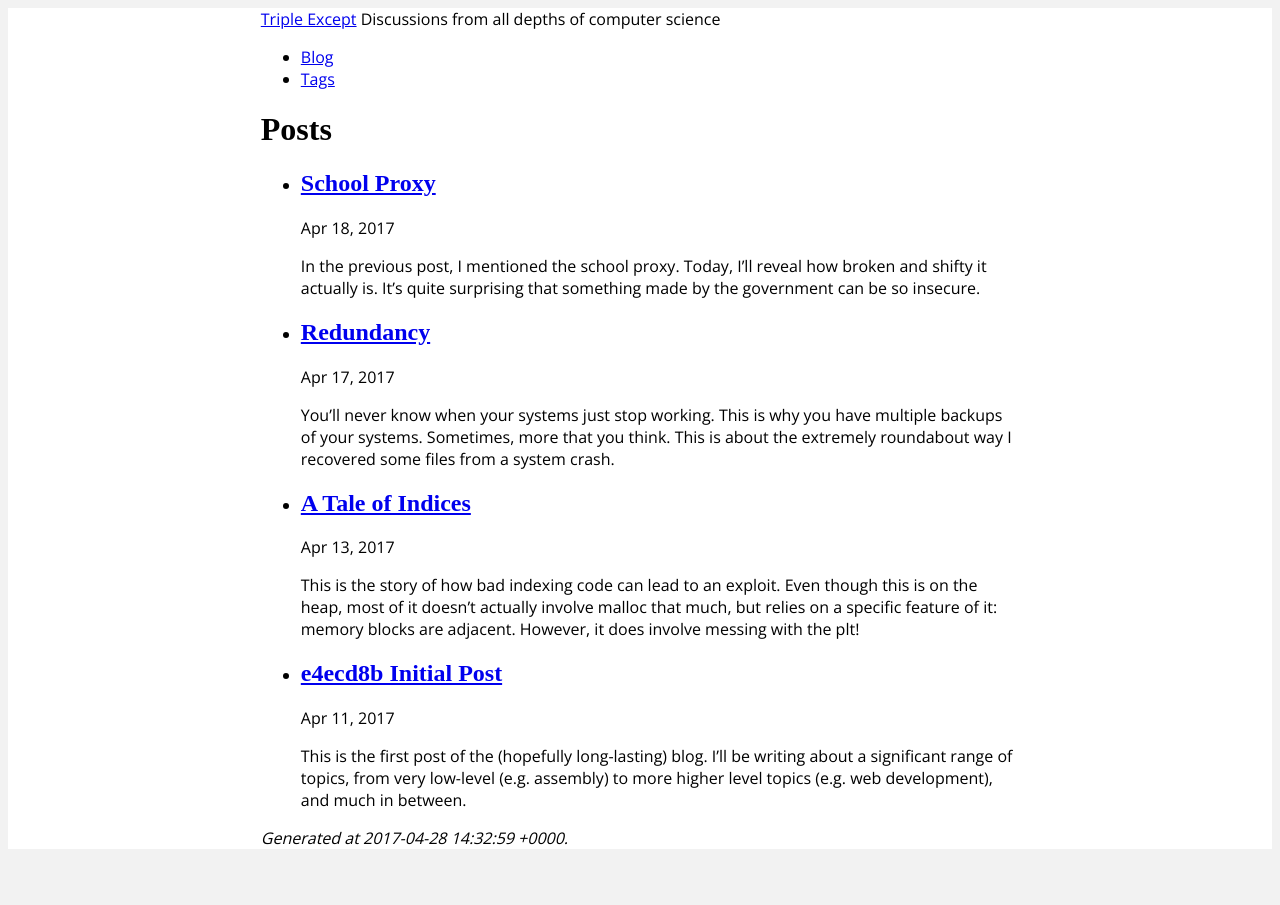
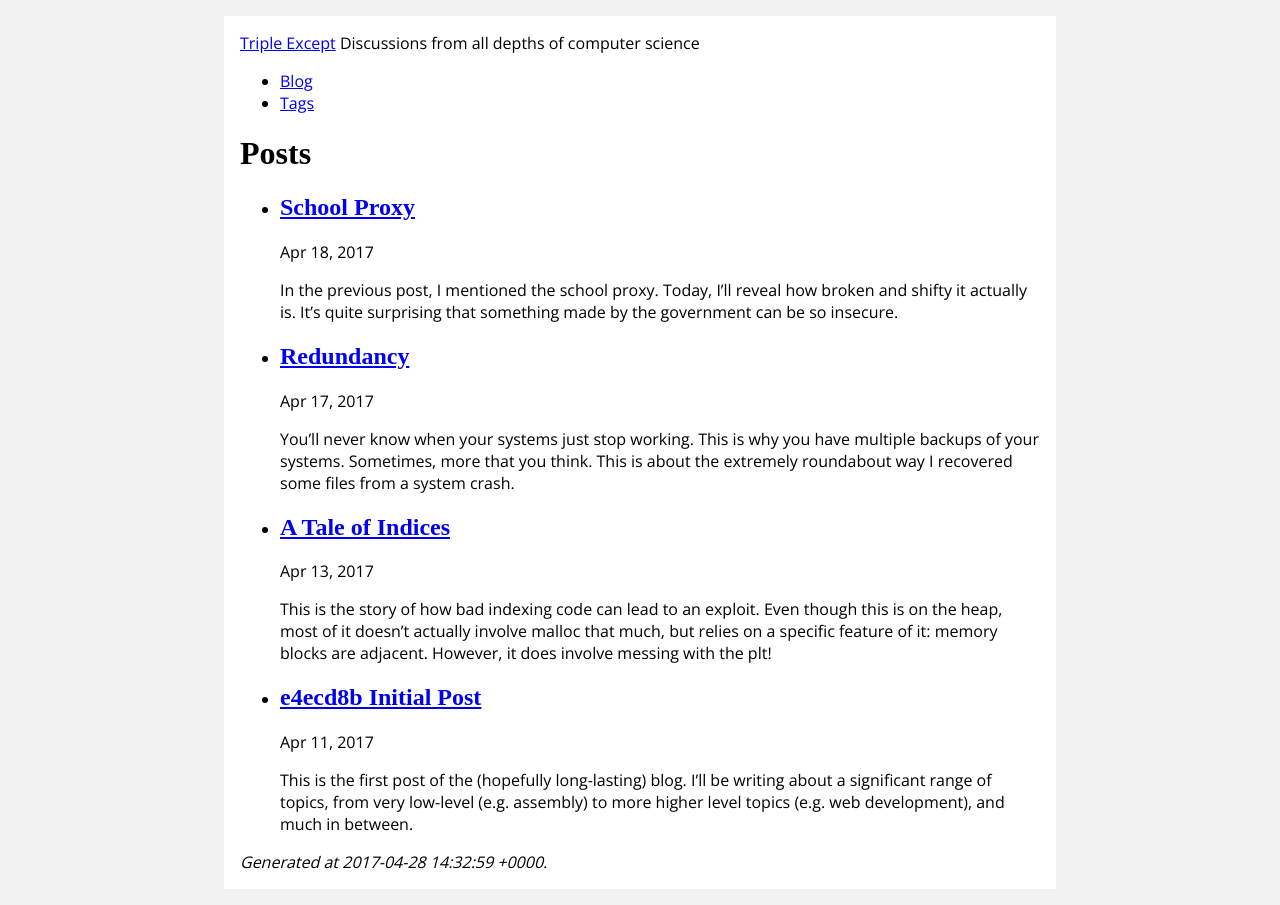
Before and after one commit to ralismark/ralismark.github.io, a Jekyll site: the page built from index.md, in a window 1280 px wide. Built offline with Jekyll 4.4.1, drawn with Linux system fonts in a browser that asks for light colours; some web fonts are replaced.

Commit message:
Move overall layout to affect body

```diff
--- a/_sass/_global.scss
+++ b/_sass/_global.scss
@@ -1,16 +1,16 @@
 /*
  * Styling affecting the overall site
  */
-.wrapper {
-	width: 60%;
-	margin: 0 auto;
-}
 
 html {
 	background: darken($back-base, 5%);
 }
 
 body {
+	width: 800px;
+	margin: 16px auto;
+	padding: 16px;
+
 	font-family: $font-stack;
 	background: $back-base;
 
```
